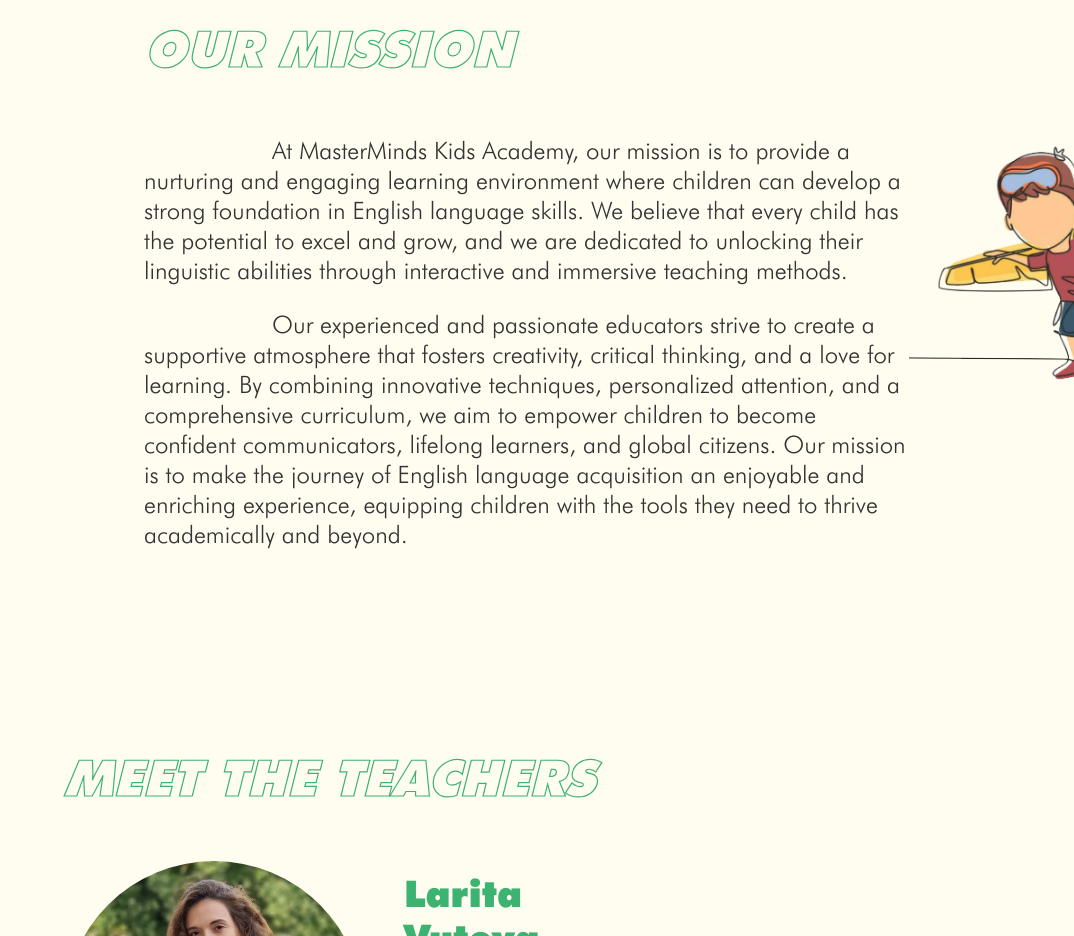
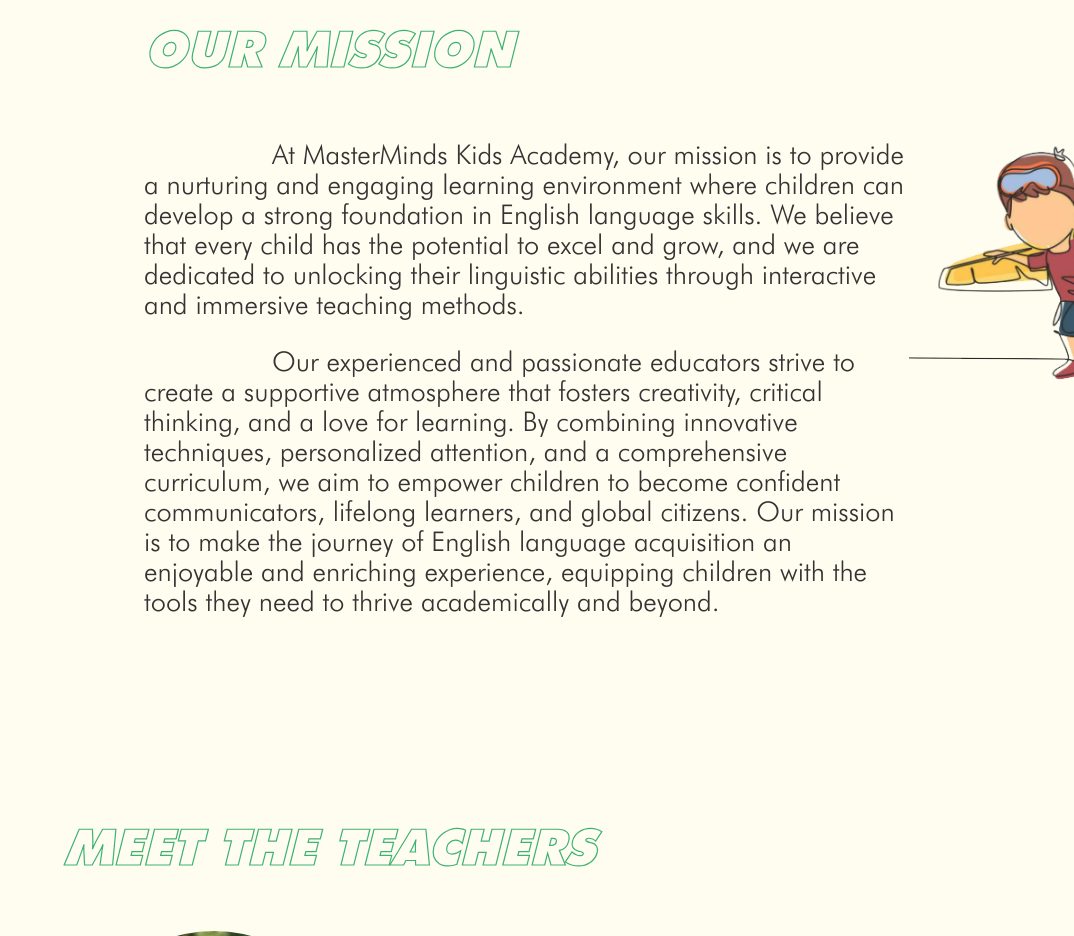
Before and after one commit to bbogomilov1/enlighten, a React (Create React App) app: page /about-us in a window 1280 px wide. Shown: the part 1160-2096 px from the top of the page, without its empty margins (206-1280 px from the left). Built offline with nearby package versions, Linux system fonts and the light colour scheme.

Commit message:
added bigger font on home page

```diff
--- a/src/components/about-us/OurMission.module.css
+++ b/src/components/about-us/OurMission.module.css
@@ -17,7 +17,7 @@
 
 .container p {
   color: rgba(37, 96, 167, 255);
-  font-size: 24px;
+  font-size: 1.7rem;
   color: #333;
   line-height: 30px;
   text-indent: 8rem;
```
